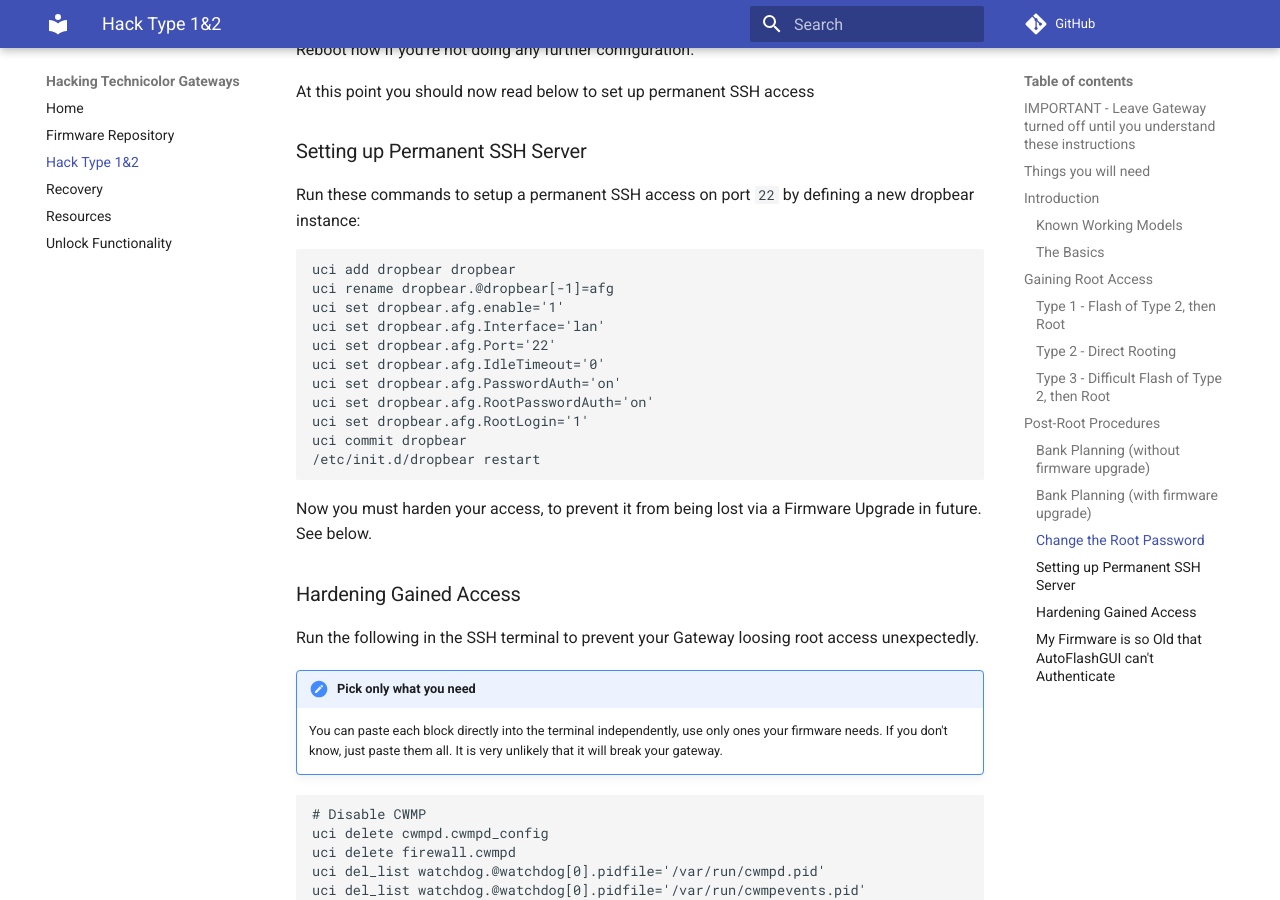
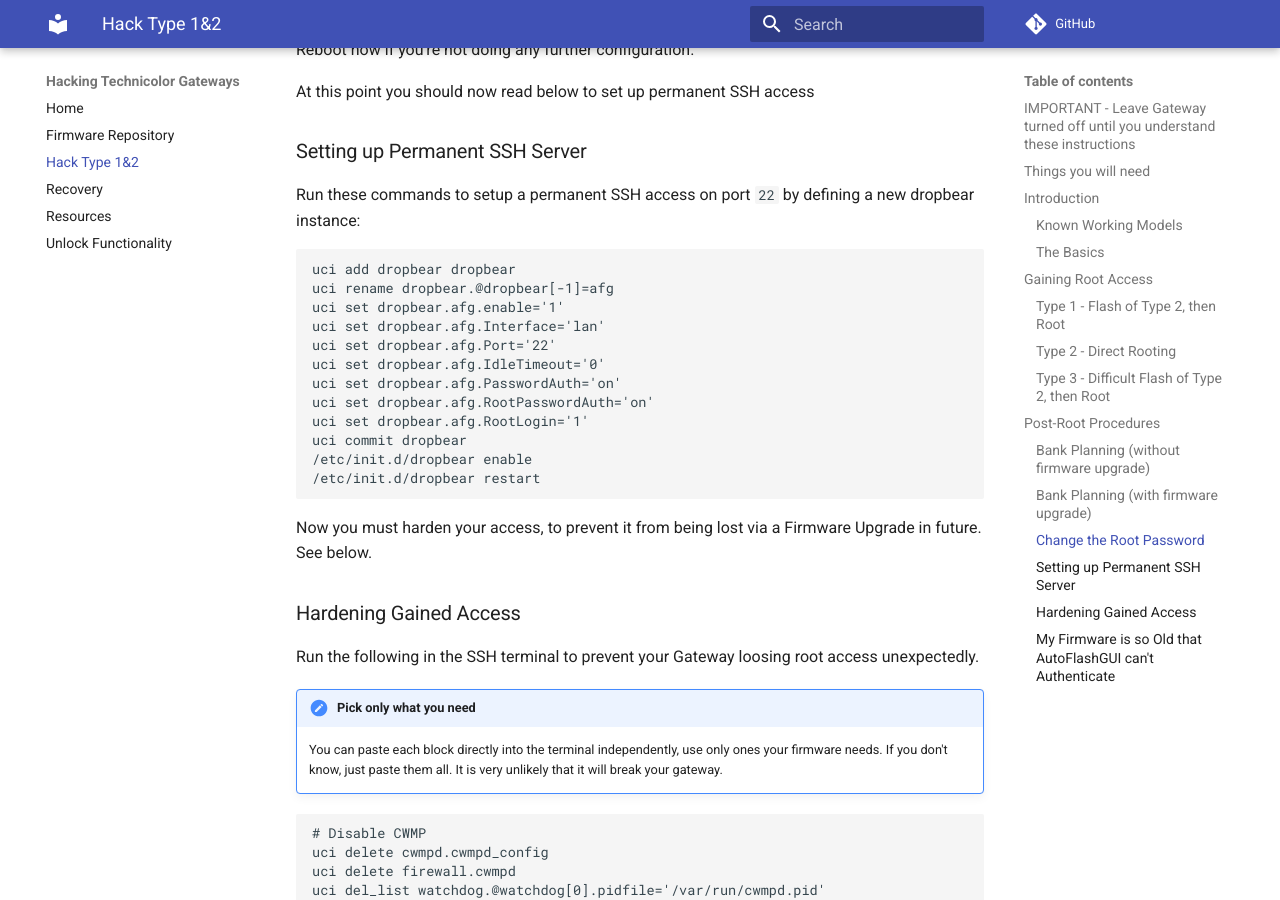
Before and after one commit to hack-technicolor/hack-technicolor, an MkDocs documentation site: the page built from docs/Hack Type 1&2.md, in a window 1280 px wide and 900 px high, scrolled down 10623 px. Built offline with MkDocs 1.6.1 and Material for MkDocs 9.7.7, drawn with Linux system fonts in a browser that asks for light colours; comment, search, counter and statistics services are not loaded; some of the changed lines change nothing that is shown; some of the changed text lies outside the part shown.

Commit message:
Ensure dropbear is enabled

````diff
--- a/docs/Hack Type 1&2.md
+++ b/docs/Hack Type 1&2.md
@@ -251,7 +251,7 @@ This time you can't use AutoFlashGUI, even if your current firmware is `Type 2`.
 
 To decide what procedure you should use for flashing, you must know what bank is the `notbooted` one. You can find this by running `cat /proc/banktable/inactive`.
 
-- If you are still following the **not recommended** bank planning and your `notbooted` bank is `bank_1`, well, you will need to go with BOOT-P flashing. After reboot you will still be on your rooted/rootable `Type 2` firmware. However, if your preferred firmware is not a RBI file, you can't continue this way. If not, go with [BOOT-P flashing](/Recovery/#boot-p-recovery-mode-tftp-flashing) then come back here and continue reading.
+- If you are still following the **not recommended** bank planning and your `notbooted` bank is `bank_1`, well, you will need to go with BOOT-P flashing. After reboot you will still be on your rooted/rootable `Type 2` firmware. However, if your preferred firmware is not available as RBI file, you can't continue this way. If not, go with [BOOT-P flashing](/Recovery/#boot-p-recovery-mode-tftp-flashing) then come back here and continue reading.
 
 - If you are following the **recommended** bank planning and your `notbooted` bank is `bank_2`, you will now need to [decrypt and extract](/Resources/#decrypting-firmware) the raw bank image from the RBI firmware file and [flash it manually](/Resources/#backuprestore-bit-for-bit-dumps) into the right bank - it's easier and faster then BOOT-P. Is your preferred firmware available as raw bank dump already? You just saved some good amount of fun ... and time. Is the OSCK for your device model unknown? You have root access right now on the current `Type 2` firmware, so get it, **share it**, and use it. Come back here and continue reading when you are done.
 
@@ -329,6 +329,7 @@ uci set dropbear.afg.PasswordAuth='on'
 uci set dropbear.afg.RootPasswordAuth='on'
 uci set dropbear.afg.RootLogin='1'
 uci commit dropbear
+/etc/init.d/dropbear enable
 /etc/init.d/dropbear restart
 ```
 
````
